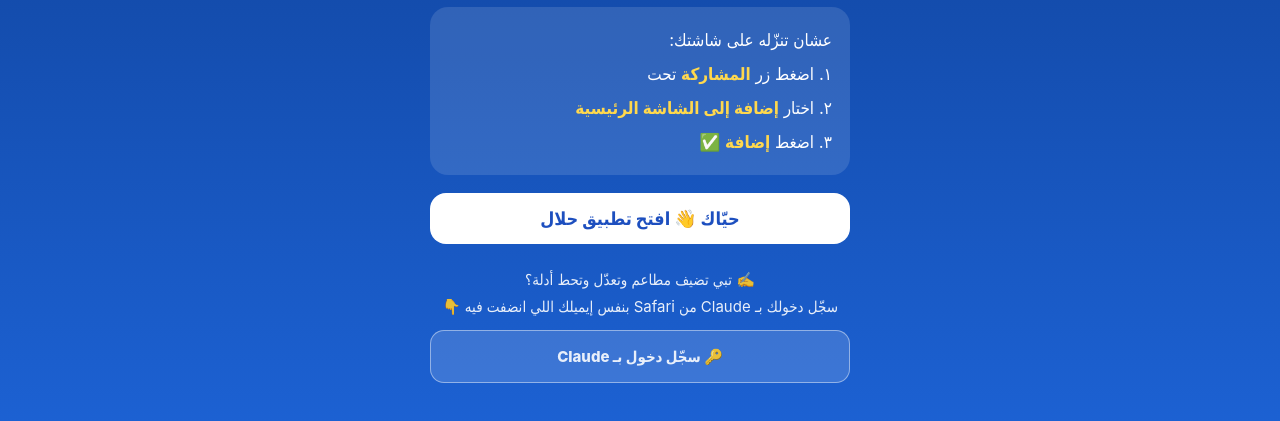
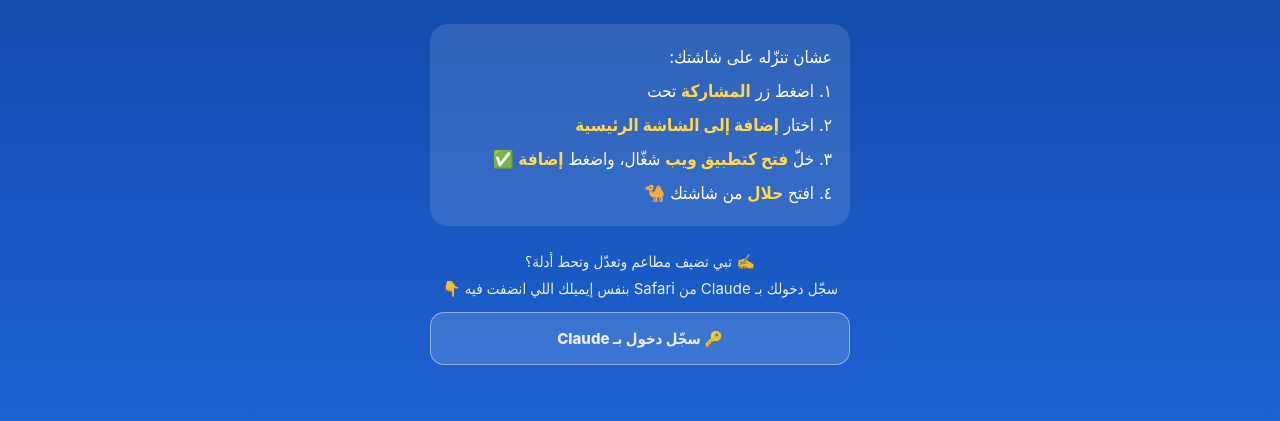
Before and after one commit to aalomair21-beep/mataam, a plain HTML site: page index.html in a window 1280 px wide. Shown: the part 337-758 px from the top of the page. Drawn offline with Linux system fonts and the light colour scheme.

Commit message:
Update index.html

```diff
--- a/index.html
+++ b/index.html
@@ -11,7 +11,6 @@
 <link rel="apple-touch-icon" href="1E904A0A-1E49-4FB0-8661-45C44605B150.png">
 <link rel="icon" href="1E904A0A-1E49-4FB0-8661-45C44605B150.png">
 <style>
-  :root { --blue:#1d4fbf; }
   * { box-sizing: border-box; }
   body { margin:0; min-height:100vh; font-family:-apple-system, "SF Arabic", "Segoe UI", Tahoma, sans-serif;
     background: linear-gradient(180deg,#0d3c8f,#1d63d6); color:#fff; display:flex; align-items:center; justify-content:center; padding:24px; }
@@ -23,8 +22,6 @@
   .steps b { color:#ffd84d; }
   .tip { margin-top:22px; font-size:15px; line-height:1.8; opacity:.9; }
   .tip a.login { display:block; margin-top:10px; padding:12px; border-radius:14px; background:rgba(255,255,255,.16); border:1.5px solid rgba(255,255,255,.5); color:#fff; font-weight:800; text-decoration:none; }
-  a.btn { display:block; margin-top:18px; background:#fff; color:var(--blue); font-weight:800; font-size:18px;
-    padding:15px; border-radius:16px; text-decoration:none; }
 </style>
 </head>
 <body>
@@ -36,9 +33,9 @@
     عشان تنزّله على شاشتك:<br>
     ١. اضغط زر <b>المشاركة</b> تحت<br>
     ٢. اختار <b>إضافة إلى الشاشة الرئيسية</b><br>
-    ٣. اضغط <b>إضافة</b> ✅
+    ٣. خلّ <b>فتح كتطبيق ويب</b> شغّال، واضغط <b>إضافة</b> ✅<br>
+    ٤. افتح <b>حلال</b> من شاشتك 🐪
   </div>
-  <a class="btn" id="go" href="https://claude.ai/artifact/Mo9PveYVKT7zgCR16x7RVF">حيّاك 👋 افتح تطبيق حلال</a>
   <div class="tip">✍️ تبي تضيف مطاعم وتعدّل وتحط أدلة؟<br>سجّل دخولك بـ Claude من Safari بنفس إيميلك اللي انضفت فيه 👇<a class="login" href="https://claude.ai/login">🔑 سجّل دخول بـ Claude</a></div>
 </div>
 <script>
```
